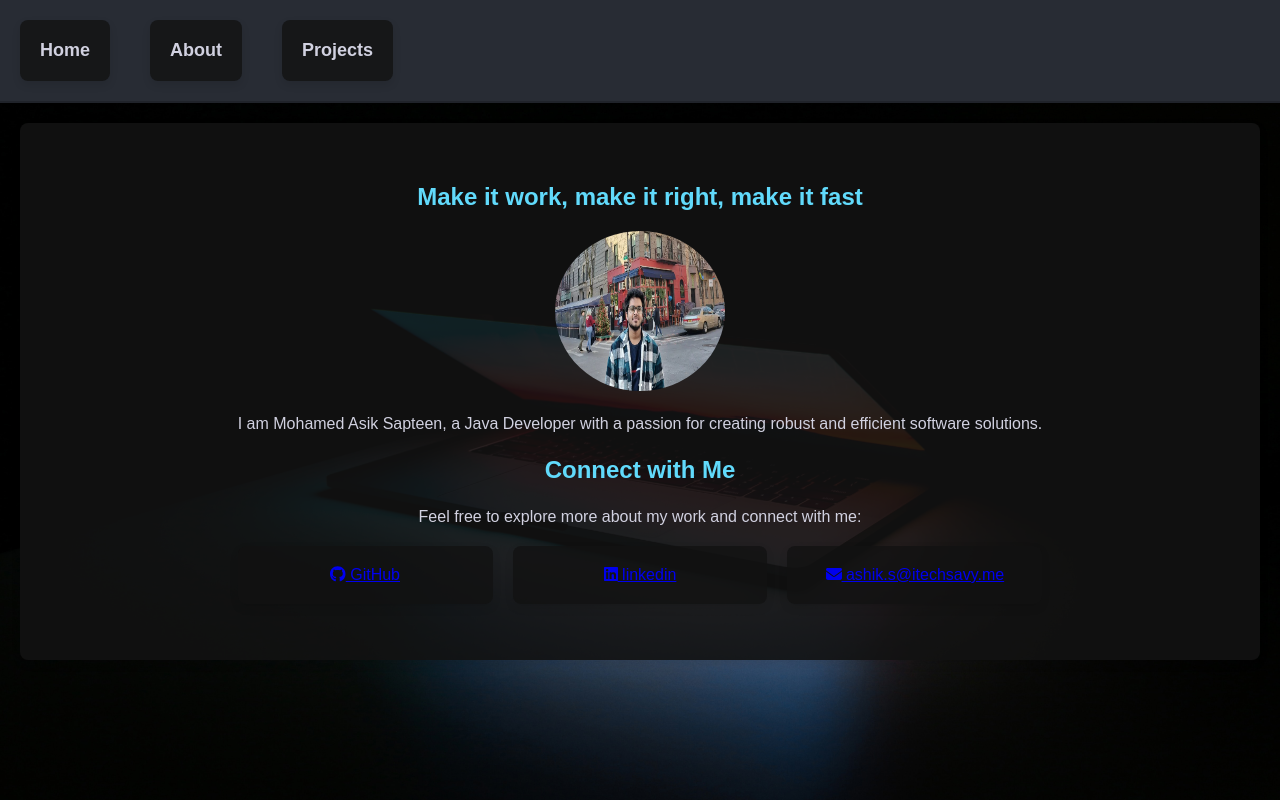
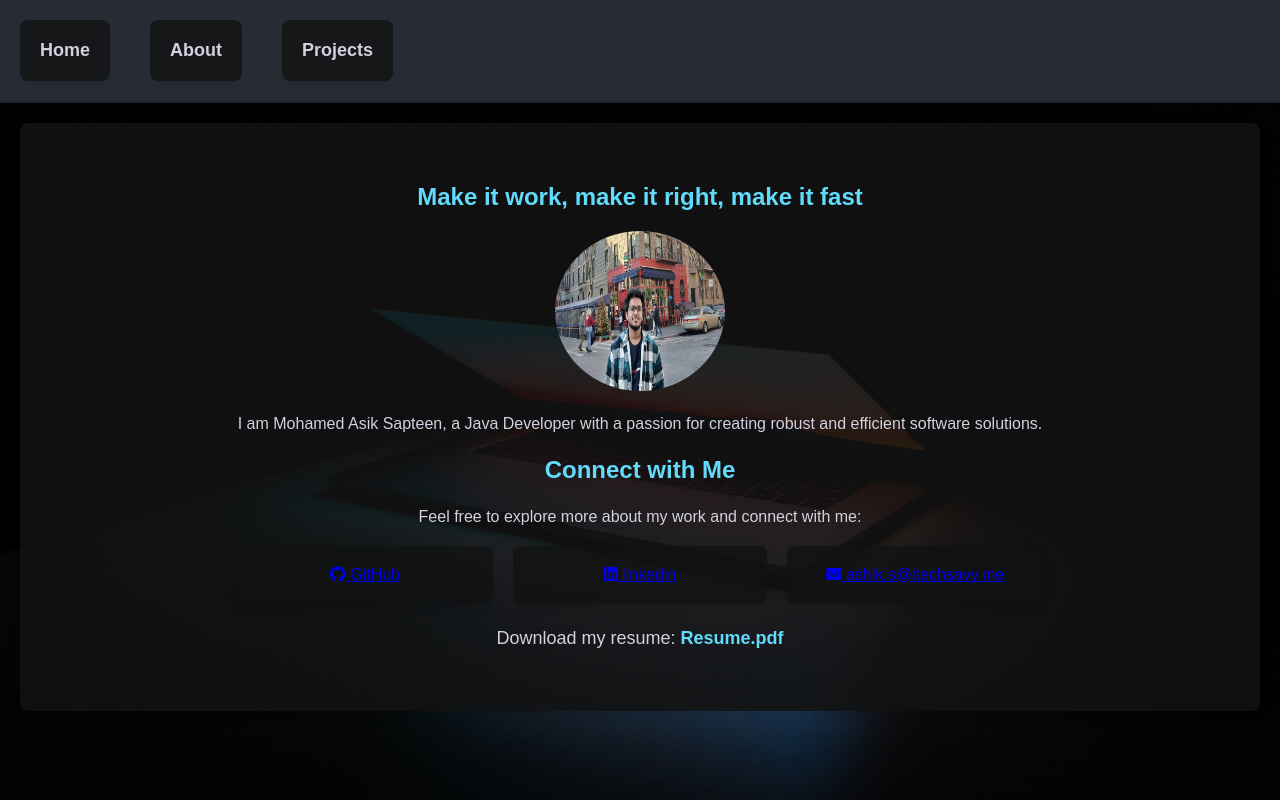
Before and after one commit to awzzmashiq/My-Portfoliio, a React (Create React App) app: page /home in a window 1280 px wide. Built offline with nearby package versions, Linux system fonts and the light colour scheme; a web font is replaced by a local one.

Commit message:
added resume

```diff
--- a/src/ConnectWithMe.js
+++ b/src/ConnectWithMe.js
@@ -2,6 +2,7 @@ import React from 'react';
 import { FontAwesomeIcon } from '@fortawesome/react-fontawesome';
 import { faGithub, faLinkedin } from '@fortawesome/free-brands-svg-icons';
 import { faEnvelope } from '@fortawesome/free-solid-svg-icons'
+import resumePDF from './assets/Mohamed Asik Sapteen_Resume.pdf';
 
 function ConnectWithMe() {
     return (
@@ -25,6 +26,10 @@ function ConnectWithMe() {
                     </a>
                 </li>
             </ul>
+            <p style={{ marginTop: '20px', fontSize: '18px' }}>
+                Download my resume: <a href={resumePDF} download style={{ textDecoration: 'none', color: '#61dafb', fontWeight: 'bold' }}>Resume.pdf</a>
+            </p>
+
         </div>
     );
 }
```
Also changed, not shown: 1 other file (tests, documents, lock files or other folders).
